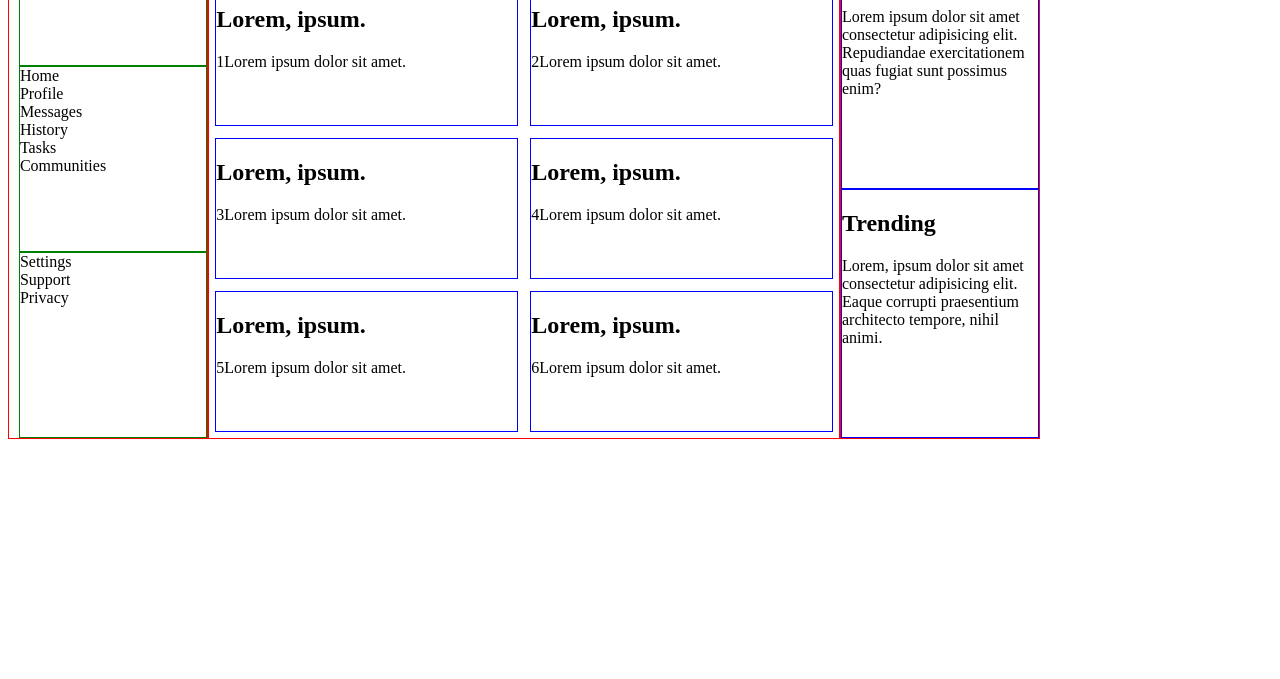
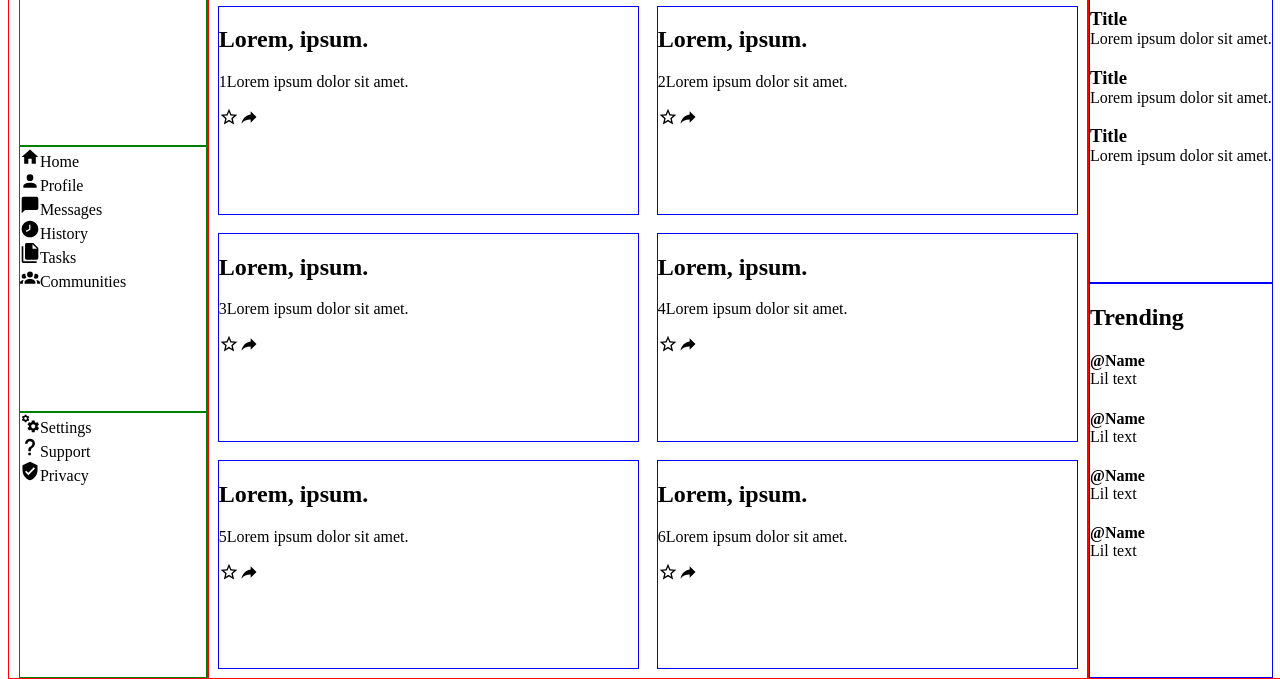
Before and after one commit to ThiagoMDuarte/admin-dashboard-TOP, a plain HTML site: page index.html in a window 1280 px wide. Shown: the part 129-808 px from the top of the page. Drawn offline with Linux system fonts and the light colour scheme.

Commit message:
Add icons

```diff
--- a/index.html
+++ b/index.html
@@ -8,39 +8,60 @@
 </head>
 <body>
     <div class="container">
-        <div class="header">Header</div>
+        <div class="header">
+            <div class="searcg-container">
+                <img src="/icons/magnify.svg">
+                <input type="search" name="search" id="search-bar" placeholder="AAAAAAAA">
+            </div>
+            <div class="user-notifications">
+                <img src="/icons/bell-ring.svg">User Name
+            </div>
+            <div class="user-greetings">Hello user</div>
+            <div class="user-actions">
+                <button>New</button>
+                <button>Upload</button>
+                <button>Share</button>
+            </div>
+        </div>
         <div class="dashboard">
-            <div class="title"><h1>Dashboard</h1></div>
+            <div class="title"><h1><img src="/icons/view-dashboard.svg">Dashboard</h1></div>
             <div class="navigation">
-                <nav>Home</nav>
-                <nav>Profile</nav>
-                <nav>Messages</nav>
-                <nav>History</nav>
-                <nav>Tasks</nav>
-                <nav>Communities</nav>
+                <nav><img src="/icons/home.svg">Home</nav>
+                <nav><img src="/icons/account.svg">Profile</nav>
+                <nav><img src="/icons/message.svg">Messages</nav>
+                <nav><img src="/icons/clock-time-eight.svg">History</nav>
+                <nav><img src="/icons/file-multiple.svg">Tasks</nav>
+                <nav><img src="/icons/account-group.svg">Communities</nav>
             </div>
             <div class="settings">
-                <nav>Settings</nav>
-                <nav>Support</nav>
-                <nav>Privacy</nav>
+                <nav><img src="/icons/cogs.svg">Settings</nav>
+                <nav><img src="/icons/help.svg">Support</nav>
+                <nav><img src="/icons/shield-check.svg">Privacy</nav>
             </div>
         </div>
         <div class="yourprojects">
             <h1>Your Projects</h1>
-            <div class="item item-1"><h2>Lorem, ipsum.</h2><p>1Lorem ipsum dolor sit amet.</p></div>
-            <div class="item item-2"><h2>Lorem, ipsum.</h2><p>2Lorem ipsum dolor sit amet.</p></div>
-            <div class="item item-3"><h2>Lorem, ipsum.</h2><p>3Lorem ipsum dolor sit amet.</p></div>
-            <div class="item item-4"><h2>Lorem, ipsum.</h2><p>4Lorem ipsum dolor sit amet.</p></div>
-            <div class="item item-5"><h2>Lorem, ipsum.</h2><p>5Lorem ipsum dolor sit amet.</p></div>
-            <div class="item item-6"><h2>Lorem, ipsum.</h2><p>6Lorem ipsum dolor sit amet.</p></div>
+            <div class="item item-1"><h2>Lorem, ipsum.</h2><p>1Lorem ipsum dolor sit amet.</p><img src="/icons/star-outline.svg"><img src="/icons/share.svg"></div>
+            <div class="item item-2"><h2>Lorem, ipsum.</h2><p>2Lorem ipsum dolor sit amet.</p><img src="/icons/star-outline.svg"><img src="/icons/share.svg"></div>
+            <div class="item item-3"><h2>Lorem, ipsum.</h2><p>3Lorem ipsum dolor sit amet.</p><img src="/icons/star-outline.svg"><img src="/icons/share.svg"></div>
+            <div class="item item-4"><h2>Lorem, ipsum.</h2><p>4Lorem ipsum dolor sit amet.</p><img src="/icons/star-outline.svg"><img src="/icons/share.svg"></div>
+            <div class="item item-5"><h2>Lorem, ipsum.</h2><p>5Lorem ipsum dolor sit amet.</p><img src="/icons/star-outline.svg"><img src="/icons/share.svg"></div>
+            <div class="item item-6"><h2>Lorem, ipsum.</h2><p>6Lorem ipsum dolor sit amet.</p><img src="/icons/star-outline.svg"><img src="/icons/share.svg"></div>
         </div>
         <div class="side-panel">
             <div class="announcements"><h2>Announcements</h2>
-                <p>Lorem ipsum dolor sit amet consectetur adipisicing elit. Repudiandae exercitationem quas fugiat sunt possimus enim?</p>
+                <div class="annouce1"><h3>Title</h3>
+                <p>Lorem ipsum dolor sit amet.</p></div>
+                <div class="annouce2"><h3>Title</h3>
+                    <p>Lorem ipsum dolor sit amet.</p></div>
+                <div class="annouce3"><h3>Title</h3>
+                    <p>Lorem ipsum dolor sit amet.</p></div>
             </div>
             <div class="trending"><h2>Trending</h2>
-                <p>Lorem, ipsum dolor sit amet consectetur adipisicing elit. Eaque corrupti praesentium architecto tempore, nihil animi.
-                </p>
+                <div class="trend1"><h4>@Name</h4><p>Lil text</p></div>
+                <div class="trend2"><h4>@Name</h4><p>Lil text</p></div>
+                <div class="trend3"><h4>@Name</h4><p>Lil text</p></div>
+                <div class="trend4"><h4>@Name</h4><p>Lil text</p></div>
             </div>
         </div>
     </div>
--- a/style.css
+++ b/style.css
@@ -2,11 +2,18 @@
     padding: 0;
     box-sizing: border-box;
 }
+html, body {
+    width: 100%;
+    height: 100%;
+    overflow-x: hidden;
+}
 
 .container {
+    width: 100%;
+    height: 100%;
     display: grid;
-    grid-template-columns: 200px 50% 200px;
-    grid-template-rows: 60px 500px;
+    grid-template-columns: 200px 1fr 200px;
+    grid-template-rows: 60px 1fr;
 
     grid-template-areas:
     'dashboard header header'
@@ -79,3 +86,25 @@
 .side-panel > * {
     border: 1px solid blue;
 }
+
+.header {
+    display: grid;
+    grid-template-columns: 2fr 1fr;
+    grid-template-rows: 1fr 1fr;
+}
+
+.header > * {
+    border: 1px orange solid;
+}
+
+img {
+    width: 20px;
+    height: 20px;
+}
+
+p {
+    margin-top: 0;
+}
+h3, h4 {
+    margin-bottom: 0;
+}
```
Also changed, not shown: icons/account-group.svg (added), icons/account.svg (added), icons/bell-ring.svg (added), icons/clock-time-eight.svg (added), icons/cogs.svg (added), icons/file-multiple.svg (added), icons/help.svg (added), icons/home.svg (added), icons/magnify.svg (added), icons/message.svg (added), icons/share.svg (added), icons/shield-check.svg (added), icons/star-outline.svg (added), icons/view-dashboard.svg (added).
